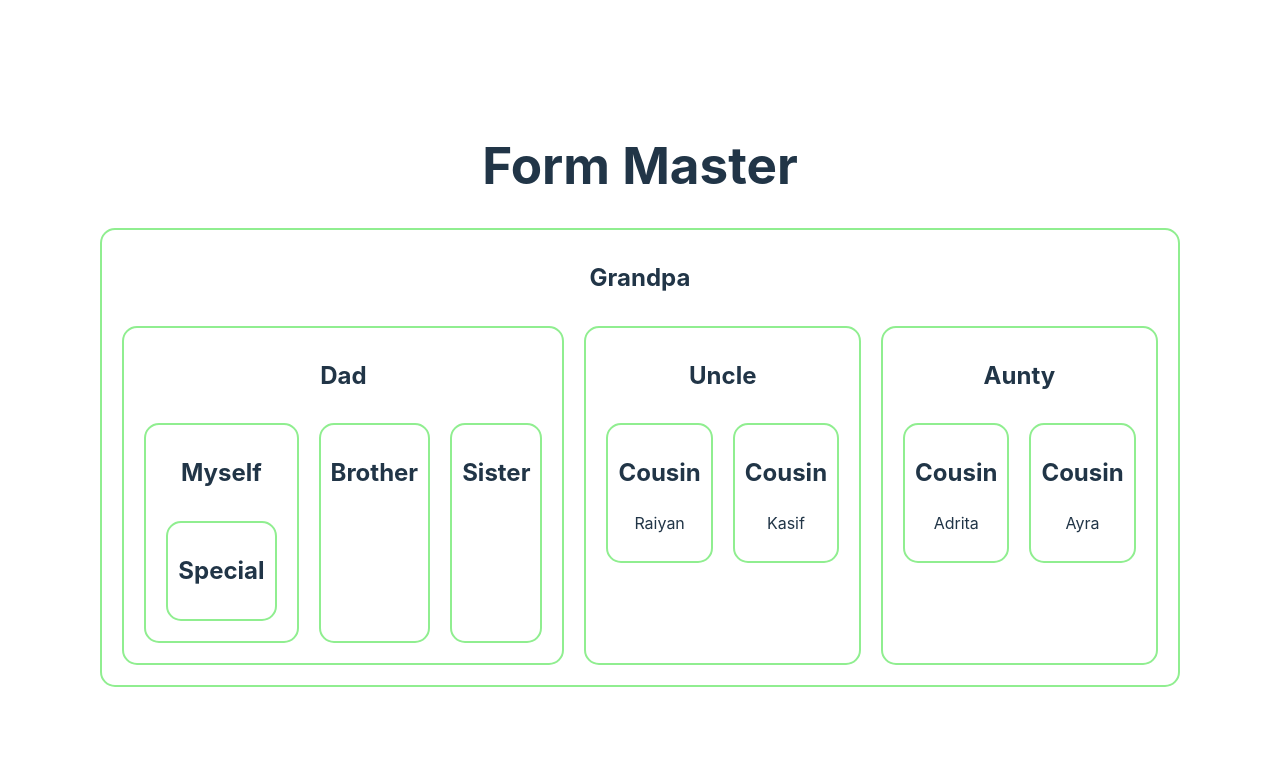
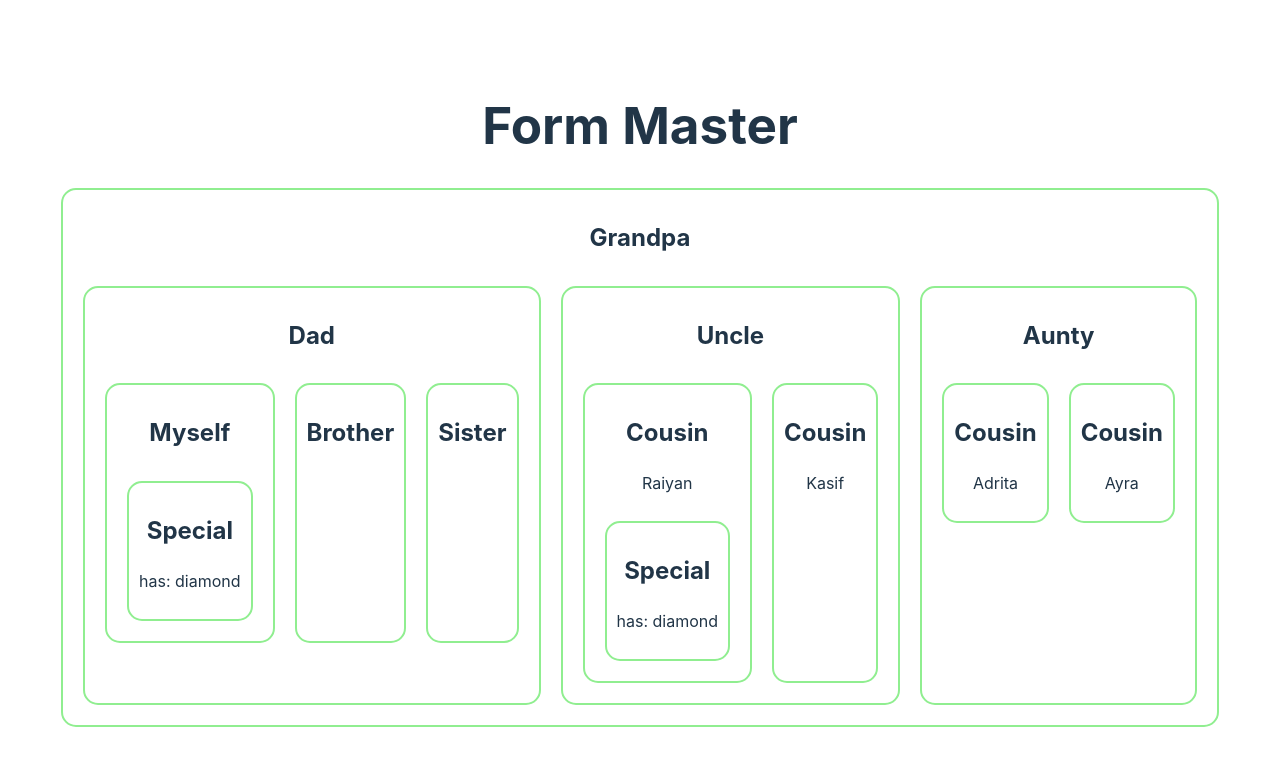
Before and after one commit to Coded-Adil/form-master, a React (Vite) app: page / in a window 1280 px wide. Shown: the top 766 px of the page. Built offline with nearby package versions, Linux system fonts and the light colour scheme.

Commit message:
learning Context Api

```diff
--- a/src/components/Cousin/Cousin.jsx
+++ b/src/components/Cousin/Cousin.jsx
@@ -1,8 +1,13 @@
-const Cousin = ({ name }) => {
+import Special from "../Special/Special";
+
+const Cousin = ({ name, asset }) => {
     return (
         <div>
             <h2>Cousin</h2>
             <p>{name}</p>
+            <section className="flex">
+                { asset && <Special asset={asset}></Special>}
+            </section>
         </div>
     );
 };
--- a/src/components/Dad/Dad.jsx
+++ b/src/components/Dad/Dad.jsx
@@ -2,12 +2,12 @@ import Brother from "../Brother/Brother";
 import Me from "../Me/Me";
 import Sister from "../Sister/Sister";
 
-const Dad = () => {
+const Dad = ({asset}) => {
     return (
         <div>
             <h2>Dad</h2>
             <section className="flex">
-                <Me></Me>
+                <Me asset={asset}></Me>
                 <Brother></Brother>
                 <Sister></Sister>
             </section>
--- a/src/components/Grandpa/Grandpa.jsx
+++ b/src/components/Grandpa/Grandpa.jsx
@@ -1,17 +1,23 @@
+import { createContext } from "react";
 import Aunty from "../Aunty/Aunty";
 import Dad from "../Dad/Dad";
 import Uncle from "../Uncle/Uncle";
 import './Grandpa.css'
 
+const AssetContext = createContext('gold');
+
 const Grandpa = () => {
+    const asset = 'diamond';
     return (
         <div className="grandpa">
             <h2>Grandpa</h2>
-            <section className="flex">
-                <Dad></Dad>
-                <Uncle></Uncle>
-                <Aunty></Aunty>
-            </section>
+            <AssetContext.Provider value="gold">
+                <section className="flex">
+                    <Dad asset={asset}></Dad>
+                    <Uncle asset={asset}></Uncle>
+                    <Aunty></Aunty>
+                </section>
+            </AssetContext.Provider>
         </div>
     );
 };
--- a/src/components/Me/Me.jsx
+++ b/src/components/Me/Me.jsx
@@ -1,11 +1,11 @@
 import Special from "../Special/Special";
 
-const Me = () => {
+const Me = ({ asset }) => {
     return (
         <div>
             <h2>Myself</h2>
             <section className="flex">
-                <Special></Special>
+                <Special asset={asset}></Special>
             </section>
         </div>
     );
--- a/src/components/Special/Special.jsx
+++ b/src/components/Special/Special.jsx
@@ -1,7 +1,8 @@
-const Special = () => {
+const Special = ({ asset }) => {
     return (
         <div>
             <h2>Special</h2>
+            <p>has: {asset}</p>
         </div>
     );
 };
--- a/src/components/Uncle/Uncle.jsx
+++ b/src/components/Uncle/Uncle.jsx
@@ -1,11 +1,11 @@
 import Cousin from "../Cousin/Cousin";
 
-const Uncle = () => {
+const Uncle = ({ asset }) => {
     return (
         <div>
             <h2>Uncle</h2>
             <section className="flex">
-                <Cousin name={'Raiyan'}></Cousin>
+                <Cousin asset={asset} name={'Raiyan'}></Cousin>
                 <Cousin name={'Kasif'}></Cousin>
             </section>
         </div>
```
